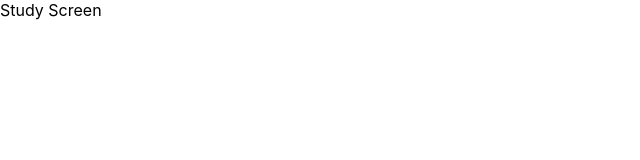
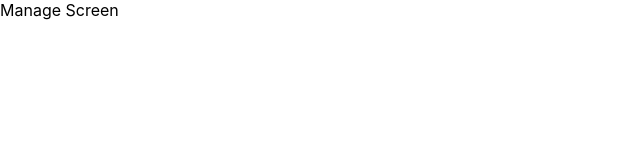
Before and after one commit to rustscr1pt/study-chinese-ts, a React (Create React App) app: page / in a window 1280 px wide. Shown: the top 160 px of the page, without its empty margins (0-640 px from the left). Built offline with nearby package versions, Linux system fonts and the light colour scheme.

Commit message:
// created ManageScreen.component.tsx & StudyScreen.component.tsx + (sass for both)

```diff
--- a/src/App.tsx
+++ b/src/App.tsx
@@ -1,5 +1,7 @@
 import {useAppSelector} from "./redux/hooks";
 import CurrentScreen from "./structs&constants&enums/enums";
+import ManageScreenComponent from "./Screens/Manage/ManageScreen.component";
+import StudyScreenComponent from "./Screens/Study/StudyScreen.component";
 
 
 const App = () => {
@@ -8,8 +10,8 @@ const App = () => {
     return <div>
         {
             currentScreen === CurrentScreen.Manage
-                ? <div>Manage Screen</div>
-                : <div>Study Screen</div>
+                ? <ManageScreenComponent/>
+                : <StudyScreenComponent/>
         }
     </div>
 }
--- /dev/null
+++ b/src/Screens/Manage/ManageScreen.component.tsx
@@ -0,0 +1,5 @@
+const ManageScreenComponent = () => {
+    return <div>Manage Screen</div>
+}
+
+export default ManageScreenComponent;
--- /dev/null
+++ b/src/Screens/Study/StudyScreen.component.tsx
@@ -0,0 +1,5 @@
+const StudyScreenComponent = () => {
+    return <div>Study Screen</div>
+}
+
+export default StudyScreenComponent;
--- a/src/redux/currentScreen/currentScreen.ts
+++ b/src/redux/currentScreen/currentScreen.ts
@@ -5,7 +5,7 @@ import {RootState} from "../mainStorage";
 export const currentScreen = createSlice({
     name: "currentScreen",
     initialState: {
-        value : CurrentScreen.Study
+        value : CurrentScreen.Manage
     },
     reducers: {
         changeCurrentScreen(state) {
```
Also changed, not shown: src/Screens/Manage/ManageScreen.style.sass (added), src/Screens/Study/StudyScreen.style.sass (added).
